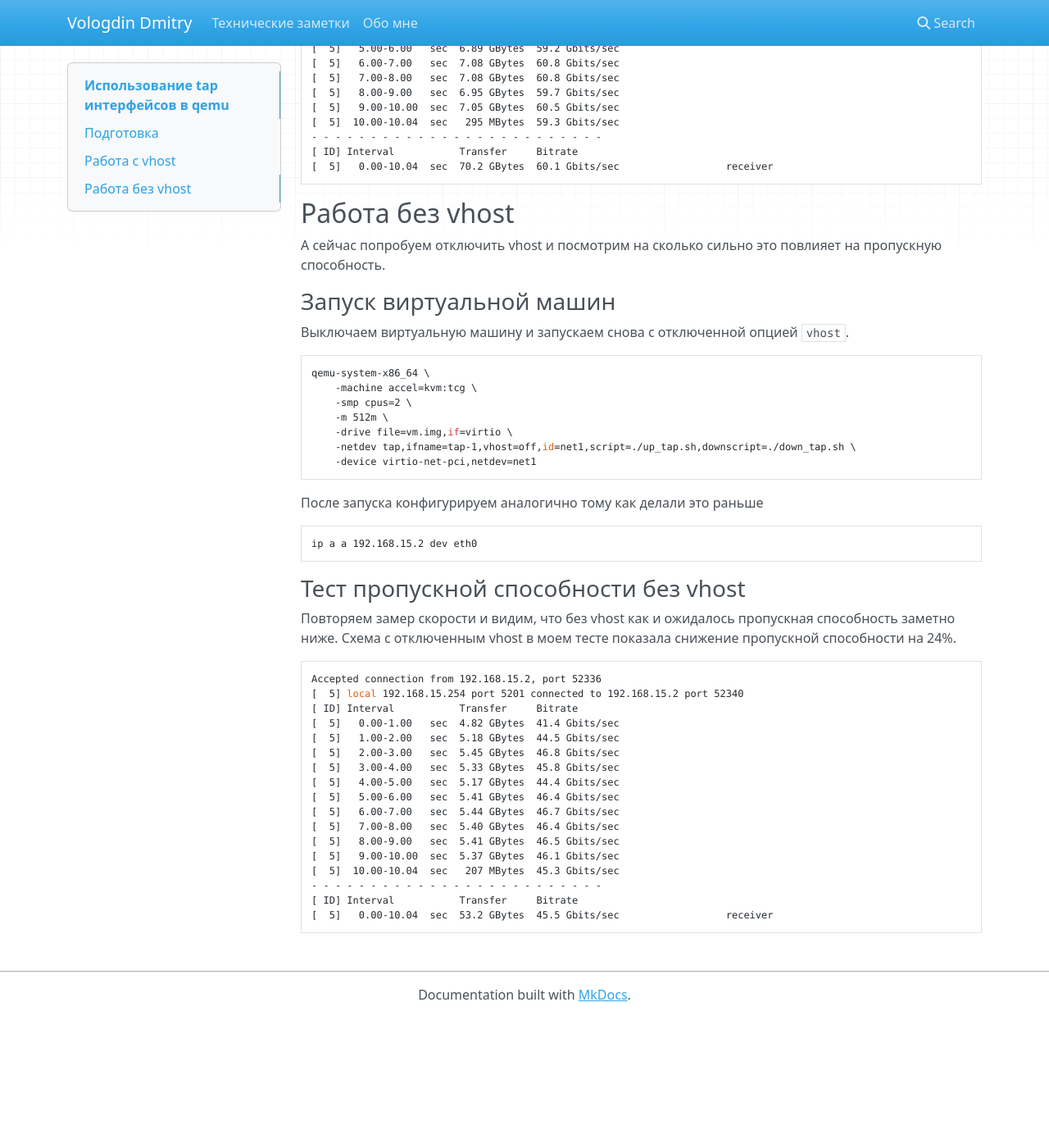
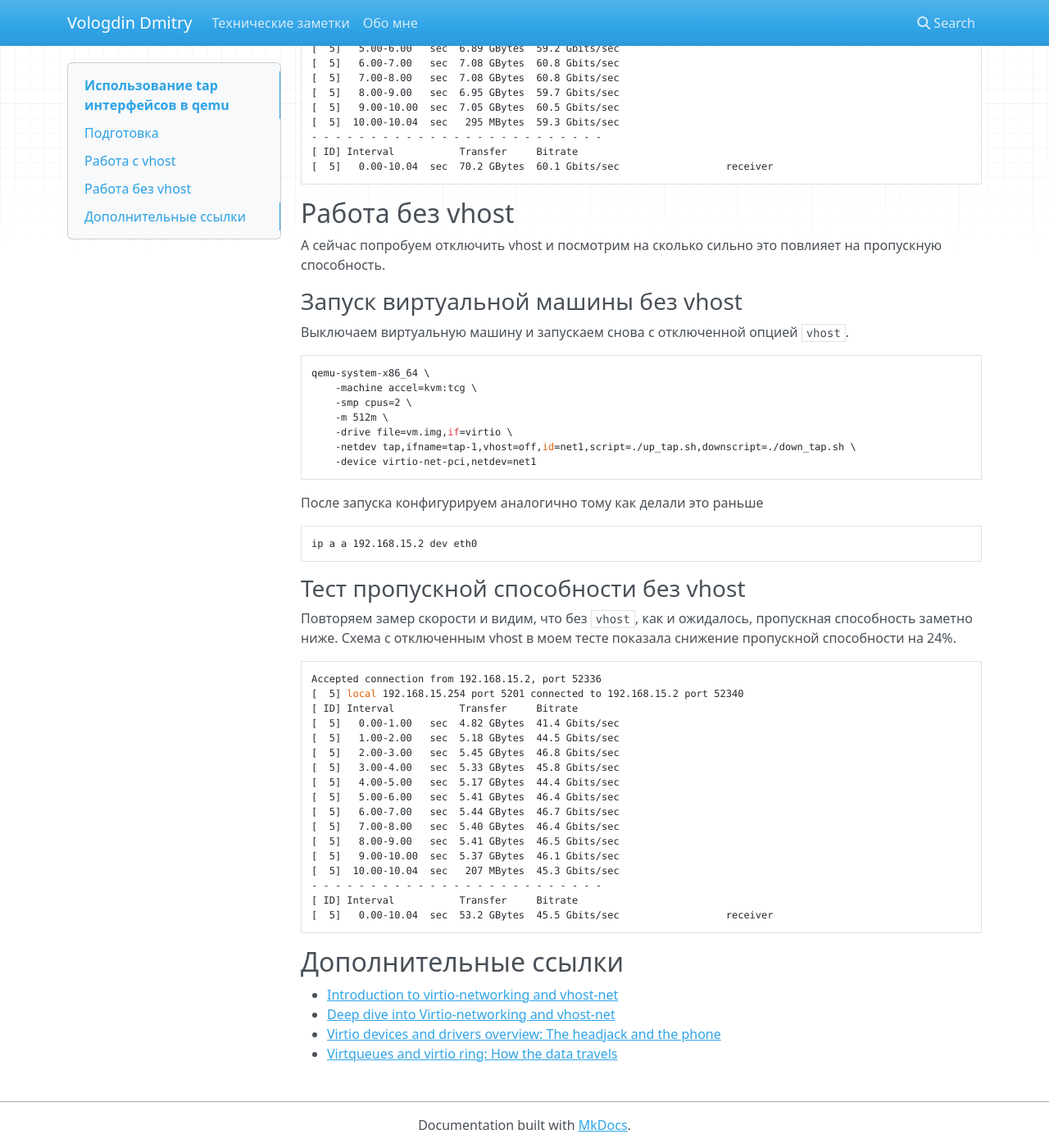
Before and after one commit to ds-vologdin/notes, an MkDocs documentation site: the page built from docs/notes/qemu_tap.md, in a window 1280 px wide and 1400 px high, scrolled down 1874 px. Shown: the whole window at 82% size. Built offline with MkDocs 1.6.1, drawn with Linux system fonts in a browser that asks for light colours; nearby versions of some CDN libraries; before the commit the page ends 3115 px from its top, so only the background shows below that; some of the changed text lies outside the part shown.

Commit message:
addition links

````diff
--- a/docs/notes/qemu_tap.md
+++ b/docs/notes/qemu_tap.md
@@ -70,7 +70,7 @@ qemu-system-x86_64 \
 
 ### Тест пропускной способности
 
-Запускаем на хосте iperf3
+Запускаем на хосте `iperf3`
 
 ```sh
 iperf3 -s
@@ -114,7 +116,7 @@ Accepted connection from 192.168.15.2, port 52688
 А сейчас попробуем отключить vhost и посмотрим на сколько сильно это повлияет на
 пропускную способность.
 
-### Запуск виртуальной машин
+### Запуск виртуальной машины без vhost
 
 Выключаем виртуальную машину и запускаем снова с отключенной опцией `vhost`.
 
@@ -136,7 +138,7 @@ ip a a 192.168.15.2 dev eth0
 
 ### Тест пропускной способности без vhost
 
-Повторяем замер скорости и видим, что без vhost как и ожидалось пропускная способность
+Повторяем замер скорости и видим, что без `vhost`, как и ожидалось, пропускная способность
 заметно ниже. Схема с отключенным vhost в моем тесте показала снижение пропускной
 способности на 24%.
 
@@ -159,3 +161,10 @@ Accepted connection from 192.168.15.2, port 52336
 [ ID] Interval           Transfer     Bitrate
 [  5]   0.00-10.04  sec  53.2 GBytes  45.5 Gbits/sec                  receiver
 ```
+
+## Дополнительные ссылки
+
+- [Introduction to virtio-networking and vhost-net](https://www.redhat.com/en/blog/introduction-virtio-networking-and-vhost-net)
+- [Deep dive into Virtio-networking and vhost-net](https://www.redhat.com/en/blog/deep-dive-virtio-networking-and-vhost-net)
+- [Virtio devices and drivers overview: The headjack and the phone](https://www.redhat.com/en/blog/virtio-devices-and-drivers-overview-headjack-and-phone)
+- [Virtqueues and virtio ring: How the data travels](https://www.redhat.com/en/blog/virtqueues-and-virtio-ring-how-data-travels)
--- /dev/null
+++ b/requirements.txt
@@ -0,0 +1 @@
+mkdocs
````
Also changed, not shown: other parts of docs/notes/qemu_tap.md (+3 -1 lines), 2 other files.
